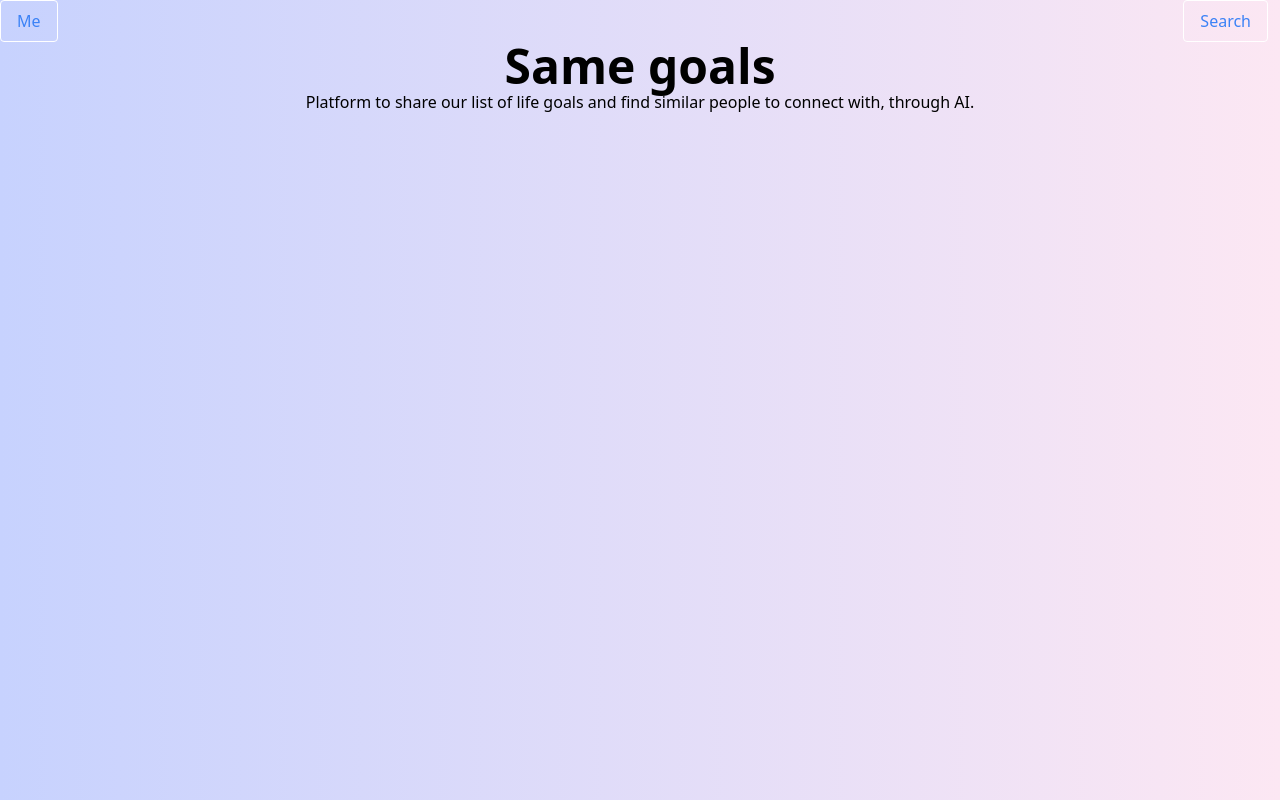
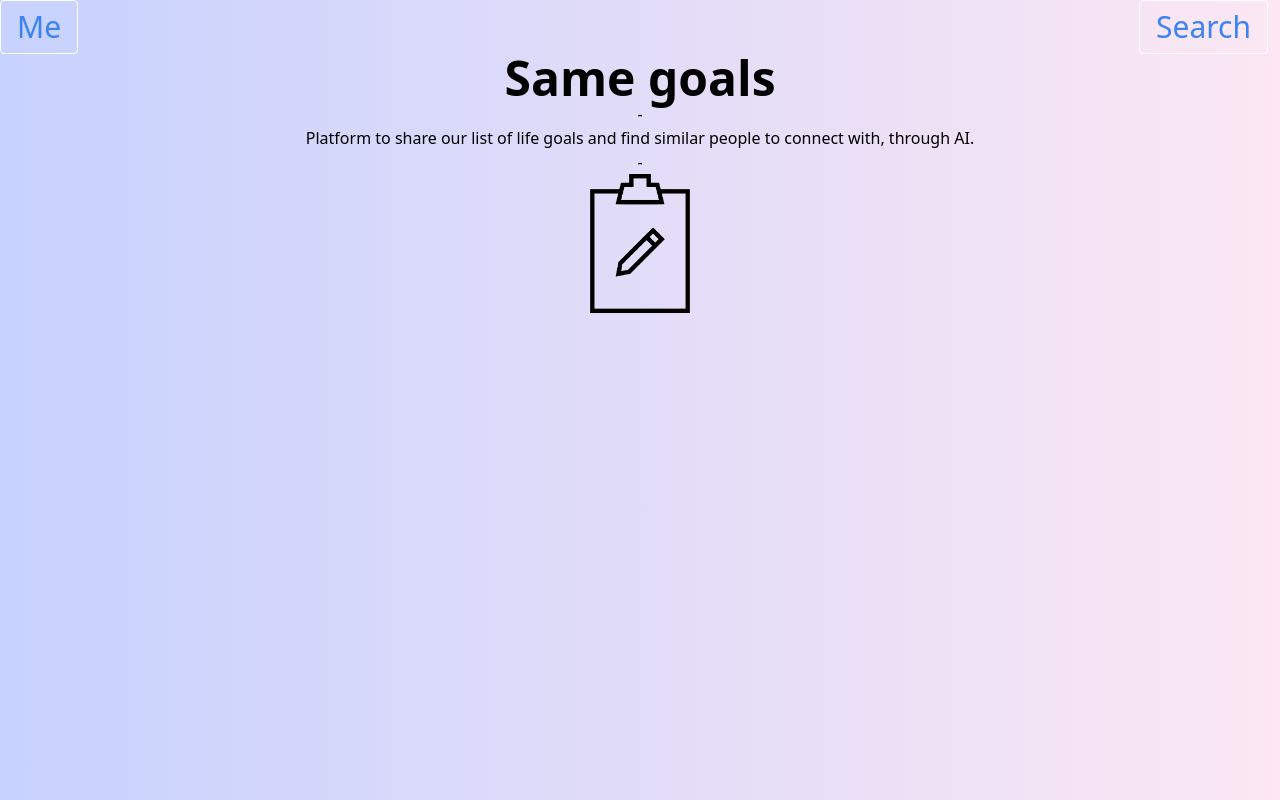
Before and after one commit to wd400/same_goals, a Nuxt app: page / in a window 1280 px wide. Built offline with nearby package versions, Linux system fonts and the light colour scheme.

Commit message:
improve design

```diff
--- a/components/Nav.vue
+++ b/components/Nav.vue
@@ -2,10 +2,10 @@
 
 <ul class="flex justify-between">
   <li class="mr-3">
-    <a class="inline-block cursor-pointer border border-white rounded hover:border-gray-200 text-blue-500 hover:bg-gray-200 py-2 px-4" v-on:click="MeRoute"  >Me</a>
+    <a class="inline-block text-3xl  cursor-pointer border border-white rounded hover:border-gray-200 text-blue-500 hover:bg-gray-200 py-2 px-4" v-on:click="MeRoute"  >Me</a>
   </li>
   <li class="mr-3">
-    <a class="inline-block border border-white rounded hover:border-gray-200 text-blue-500 hover:bg-gray-200 py-2 px-4" href="/search">Search</a>
+    <a class="inline-block text-3xl  border border-white rounded hover:border-gray-200 text-blue-500 hover:bg-gray-200 py-2 px-4" href="/search">Search</a>
   </li>
 </ul>
 
--- a/pages/index.vue
+++ b/pages/index.vue
@@ -1,8 +1,11 @@
 <template>
     <div>
         <h1 class=" text-5xl font-bold" >Same goals</h1>
+        -
+        <h2>Platform to share our list of life goals and find similar people to connect with, through AI.</h2>
+        -
+        <img src="/list.png" width="100" height="100" />
 
-        <h2>Platform to share our list of life goals and find similar people to connect with, through AI.</h2>
     </div>
 
 </template>
```
Also changed, not shown: public/list.png (added).
